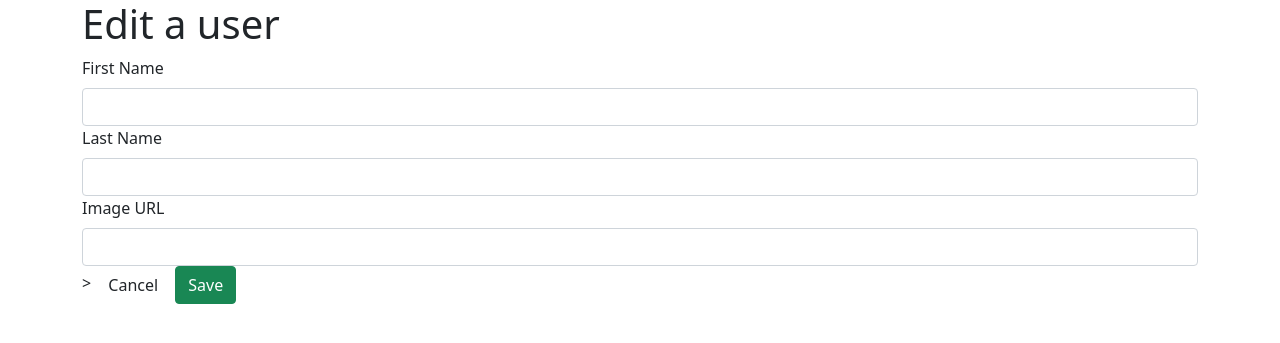
After one commit to benbriones/flask-blogly, a Flask app: template templates/edit_user.html in a window 1280 px wide. The commit adds this page. Shown: the top 343 px of the page. Run offline with Flask 3, Linux system fonts and the light colour scheme; the template is opened without the code that fills it, so the values that code supplies are empty.

Commit message:
pushing for requirements file

```diff
--- a/app.py
+++ b/app.py
@@ -15,7 +15,7 @@ app.config['SQLALCHEMY_DATABASE_URI'] = os.environ.get(
 app.config['SQLALCHEMY_TRACK_MODIFICATIONS'] = False
 app.config['SQLALCHEMY_ECHO'] = True
 
-
+app.config['DEBUG_TB_INTERCEPT_REDIRECTS'] = False
 
 connect_db(app)
 db.create_all()
@@ -23,13 +23,35 @@ db.create_all()
 
 @app.get('/')
 def home_page():
-    return render_template('new_user_form.html')
+    """"index"""
+    return redirect('/users')
 
-# @app.get('/users')
+
+@app.get('/users')
+def show_user():
+    """show users listings."""
+
+    data = User.query.all()
+
+    return render_template('users.html', users=data)
+
 
 # @app.get('/users/new')
 
-# @app.post('/users/new')
+@app.post('/users/new')
+def create_user():
+    """create a new user"""
+
+    first_name = request.form['first_name']
+    last_name = request.form['last_name']
+    image_url = request.form.get('image_url', None)
+
+    user = User(first_name=first_name,
+                last_name=last_name,
+                image_url=image_url)
+
+    db.session.add(user)
+    db.session.commit()
 
 # @app.get('/users/[user-id]')
 
--- a/seed.py
+++ b/seed.py
@@ -1,4 +1,5 @@
 """Seed file to make sample data for pets db."""
+
 
 from models import User, db
 from app import app
@@ -7,8 +8,8 @@ from app import app
 db.drop_all()
 db.create_all()
 
-ben = User(first_name = 'Ben', last_name = 'Briones')
-jazz = User(first_name = 'Jazz', last_name = 'Cheema')
+ben = User(first_name='Ben', last_name='Briones')
+jazz = User(first_name='Jazz', last_name='Cheema')
 
 db.session.add(ben)
 db.session.add(jazz)
--- /dev/null
+++ b/templates/edit_user.html
@@ -0,0 +1,27 @@
+{% extends 'base.html' %}
+
+{% block title %} Edit a user {% endblock %}
+
+{% block content %}
+
+<h1> Edit a user</h1>
+
+<!-- will go to some route -->
+<form action="" method="POST">
+
+  <label class="form-label" for="first_name">First Name</label>
+  <input class="form-control" type="text" name="first_name" value="{{user.first_name}}">
+
+  <label class="form-label" for="last_name">Last Name</label>
+  <input class="form-control" type="text" name="last_name" value="{{user.last_name}}">
+
+  <label class="form-label" for="image_url">Image URL</label>
+  <input class="form-control" type="text" name="image_url" value="{{user.image_url}}">>
+
+  <a href="/users/{{user.id}}" class="btn">Cancel</a>
+  <button type="submit" class='btn btn-success'>Save</button>
+</form>
+
+
+
+{% endblock %}
```
Also changed, not shown: models.py (+9 -7 lines), requirements.txt (+7 -14 lines), templates/user_detail.html (added, +27 -0 lines), templates/users.html (+4 -4 lines).
